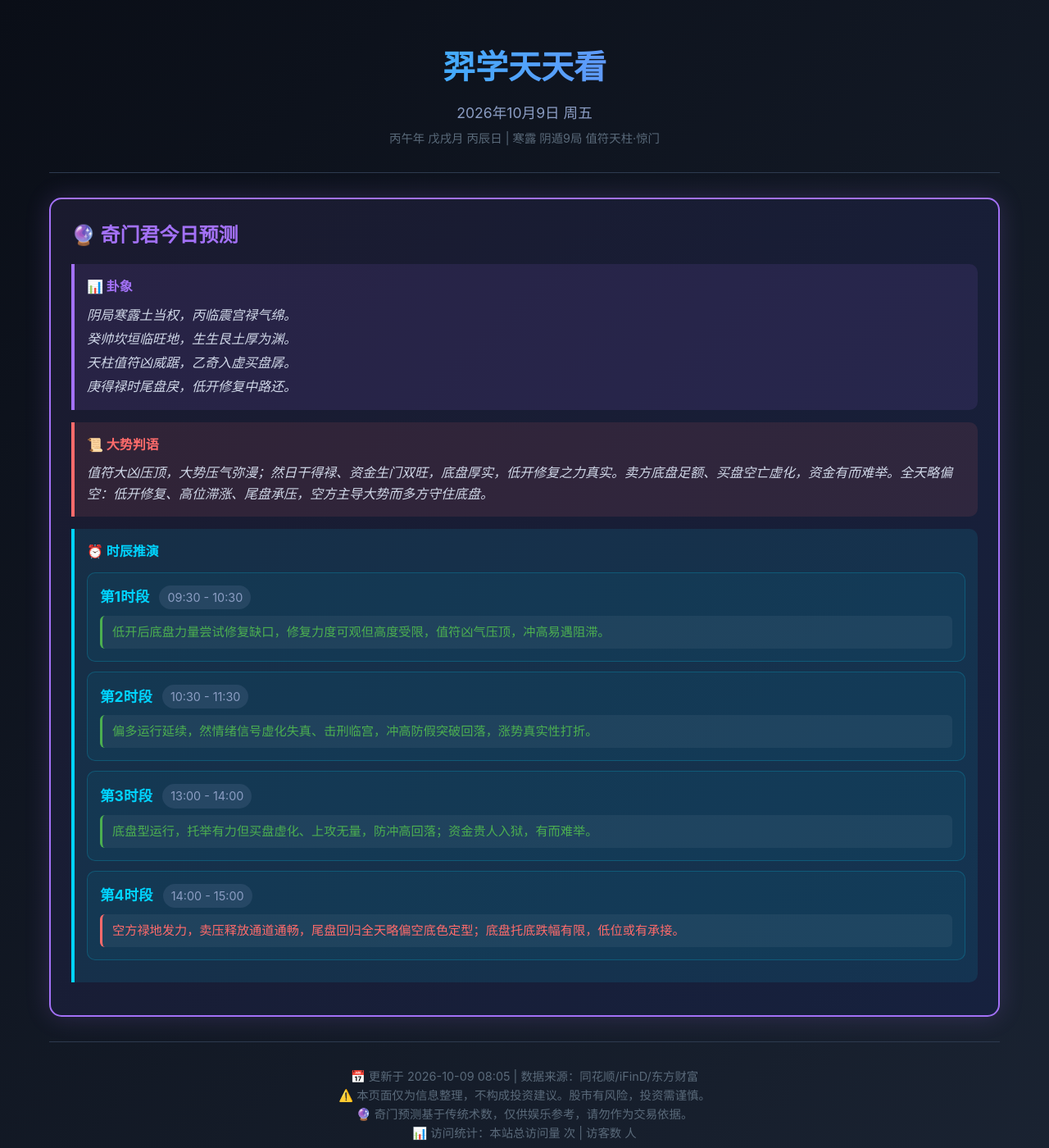
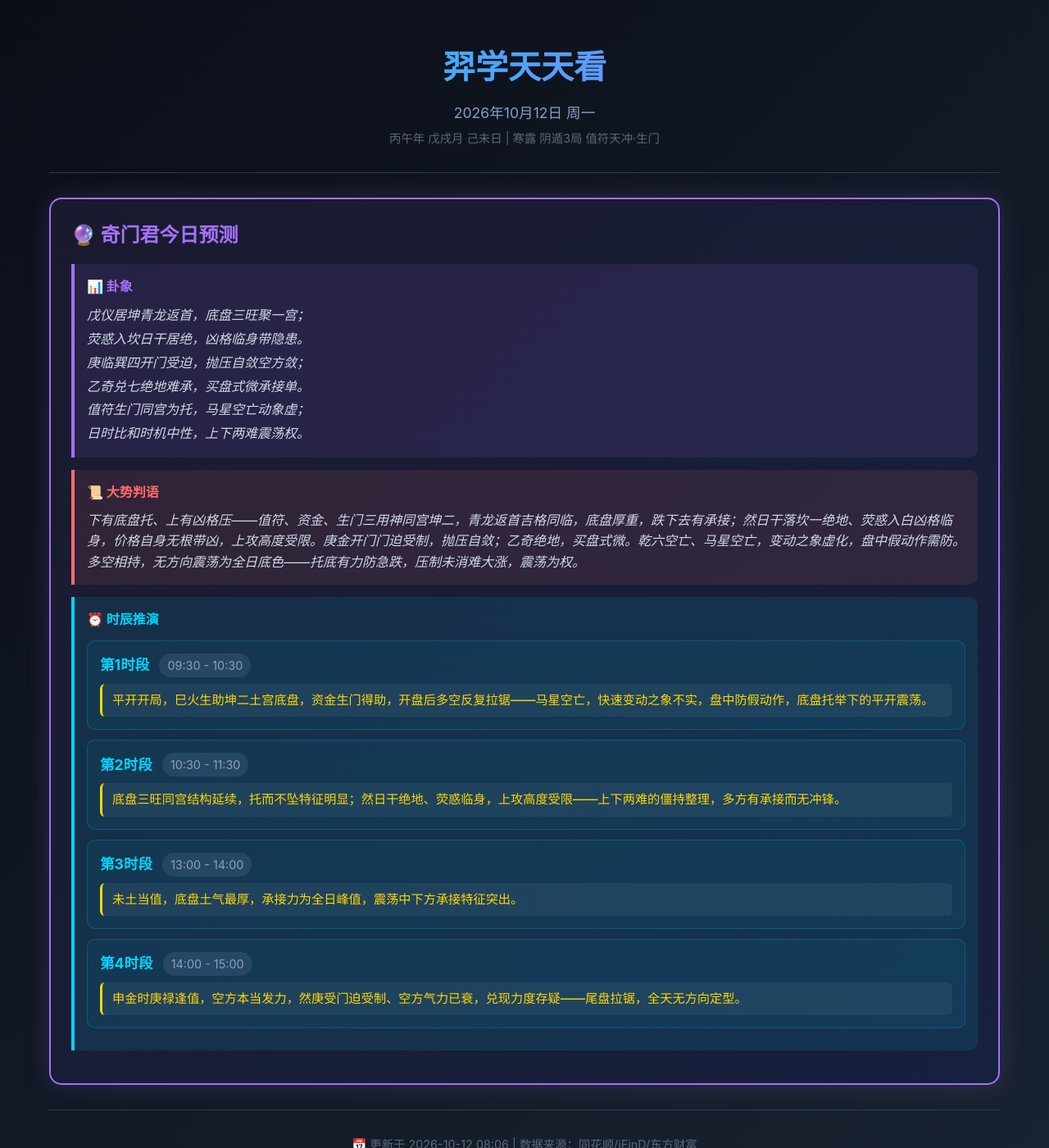
Before and after one commit to xiaoyi0319a/yixue-dashboard, a Jekyll site: the page index.html, which Jekyll copies as it is, in a window 1280 px wide and 1400 px high. Shown: the whole window at 82% size. Built offline with Jekyll 4.4.1, drawn with Linux system fonts in a browser that asks for light colours; comment, search, counter and statistics services are not loaded.

Commit message:
daily update 2026-10-12: 阴遁3局·无方向·震荡为权（底盘三旺vs荧惑临身），四时段熔断态运行特征

```diff
--- a/index.html
+++ b/index.html
@@ -4,12 +4,12 @@
     <meta charset="UTF-8">
     <meta name="viewport" content="width=device-width, initial-scale=1.0">
     <meta http-equiv="Cache-Control" content="no-cache, no-store, must-revalidate">
-    <meta property="og:title" content="羿学天天看 | 2026-10-09">
-    <meta property="og:description" content="🔮 阴遁9局·略偏空·低开修复中路还（底盘托举vs空方惯性）| 📈📰 方向整理已暂停（09-27指令），数据截至09-24">
+    <meta property="og:title" content="羿学天天看 | 2026-10-12">
+    <meta property="og:description" content="🔮 阴遁3局·无方向·震荡为权（底盘三旺聚一宫 vs 荧惑临身）| 📈📰 方向整理已暂停（09-27指令），数据截至09-24">
     <meta property="og:type" content="website">
     <meta property="og:url" content="https://xiaoyi0319a.github.io/yixue-dashboard/">
     <meta name="twitter:card" content="summary_large_image">
-    <title>羿学天天看 | 2026-10-09</title>
+    <title>羿学天天看 | 2026-10-12</title>
     <link rel="stylesheet" href="css/style.css">
     <script async src="https://busuanzi.ibruce.info/busuanzi/2.3/busuanzi.pure.mini.js"></script>
 </head>
@@ -17,18 +17,18 @@
     <div class="container">
         <div class="header">
             <h1>羿学天天看</h1>
-            <div class="date">2026年10月9日 周五</div>
-            <div class="ganzhi">丙午年 戊戌月 丙辰日 | 寒露 阴遁9局 值符天柱·惊门</div>
+            <div class="date">2026年10月12日 周一</div>
+            <div class="ganzhi">丙午年 戊戌月 己未日 | 寒露 阴遁3局 值符天冲·生门</div>
         </div>
         <div class="qimen-section">
             <h2>🔮 奇门君今日预测</h2>
             <div class="qimen-hexagram">
                 <h4>📊 卦象</h4>
-                <p>阴局寒露土当权，丙临震宫禄气绵。<br>癸帅坎垣临旺地，生生艮土厚为渊。<br>天柱值符凶威踞，乙奇入虚买盘孱。<br>庚得禄时尾盘戾，低开修复中路还。</p>
+                <p>戊仪居坤青龙返首，底盘三旺聚一宫；<br>荧惑入坎日干居绝，凶格临身带隐患。<br>庚临巽四开门受迫，抛压自敛空方敛；<br>乙奇兑七绝地难承，买盘式微承接单。<br>值符生门同宫为托，马星空亡动象虚；<br>日时比和时机中性，上下两难震荡权。</p>
             </div>
             <div class="qimen-verdict">
                 <h4>📜 大势判语</h4>
-                <p><i>值符大凶压顶，大势压气弥漫；然日干得禄、资金生门双旺，底盘厚实，低开修复之力真实。卖方底盘足额、买盘空亡虚化，资金有而难举。全天略偏空：低开修复、高位滞涨、尾盘承压，空方主导大势而多方守住底盘。</i></p>
+                <p><i>下有底盘托、上有凶格压——值符、资金、生门三用神同宫坤二，青龙返首吉格同临，底盘厚重，跌下去有承接；然日干落坎一绝地、荧惑入白凶格临身，价格自身无根带凶，上攻高度受限。庚金开门门迫受制，抛压自敛；乙奇绝地，买盘式微。乾六空亡、马星空亡，变动之象虚化，盘中假动作需防。多空相持，无方向震荡为全日底色——托底有力防急跌，压制未消难大涨，震荡为权。</i></p>
             </div>
             <div class="qimen-time">
                 <h4>⏰ 时辰推演</h4>
@@ -37,33 +37,33 @@
                         <span class="time-name">第1时段</span>
                         <span class="time-range">09:30 - 10:30</span>
                     </div>
-                    <div class="time-verdict up">低开后底盘力量尝试修复缺口，修复力度可观但高度受限，值符凶气压顶，冲高易遇阻滞。</div>
+                    <div class="time-verdict neutral">平开开局，巳火生助坤二土宫底盘，资金生门得助，开盘后多空反复拉锯——马星空亡，快速变动之象不实，盘中防假动作，底盘托举下的平开震荡。</div>
                 </div>
                 <div class="time-slot">
                     <div class="time-header">
                         <span class="time-name">第2时段</span>
                         <span class="time-range">10:30 - 11:30</span>
                     </div>
-                    <div class="time-verdict up">偏多运行延续，然情绪信号虚化失真、击刑临宫，冲高防假突破回落，涨势真实性打折。</div>
+                    <div class="time-verdict neutral">底盘三旺同宫结构延续，托而不坠特征明显；然日干绝地、荧惑临身，上攻高度受限——上下两难的僵持整理，多方有承接而无冲锋。</div>
                 </div>
                 <div class="time-slot">
                     <div class="time-header">
                         <span class="time-name">第3时段</span>
                         <span class="time-range">13:00 - 14:00</span>
                     </div>
-                    <div class="time-verdict up">底盘型运行，托举有力但买盘虚化、上攻无量，防冲高回落；资金贵人入狱，有而难举。</div>
+                    <div class="time-verdict neutral">未土当值，底盘土气最厚，承接力为全日峰值，震荡中下方承接特征突出。</div>
                 </div>
                 <div class="time-slot">
                     <div class="time-header">
                         <span class="time-name">第4时段</span>
                         <span class="time-range">14:00 - 15:00</span>
                     </div>
-                    <div class="time-verdict down">空方禄地发力，卖压释放通道通畅，尾盘回归全天略偏空底色定型；底盘托底跌幅有限，低位或有承接。</div>
+                    <div class="time-verdict neutral">申金时庚禄逢值，空方本当发力，然庚受门迫受制、空方气力已衰，兑现力度存疑——尾盘拉锯，全天无方向定型。</div>
                 </div>
             </div>
         </div>
         <div class="footer">
-            <p>📅 更新于 2026-10-09 08:05 | 数据来源：同花顺/iFinD/东方财富</p>
+            <p>📅 更新于 2026-10-12 08:06 | 数据来源：同花顺/iFinD/东方财富</p>
             <p>⚠️ 本页面仅为信息整理，不构成投资建议。股市有风险，投资需谨慎。</p>
             <p>🔮 奇门预测基于传统术数，仅供娱乐参考，请勿作为交易依据。</p>
             <p>📊 访问统计：<span id="busuanzi_container_site_pv">本站总访问量 <span id="busuanzi_value_site_pv"></span> 次</span> | <span id="busuanzi_container_site_uv">访客数 <span id="busuanzi_value_site_uv"></span> 人</span></p>
```
